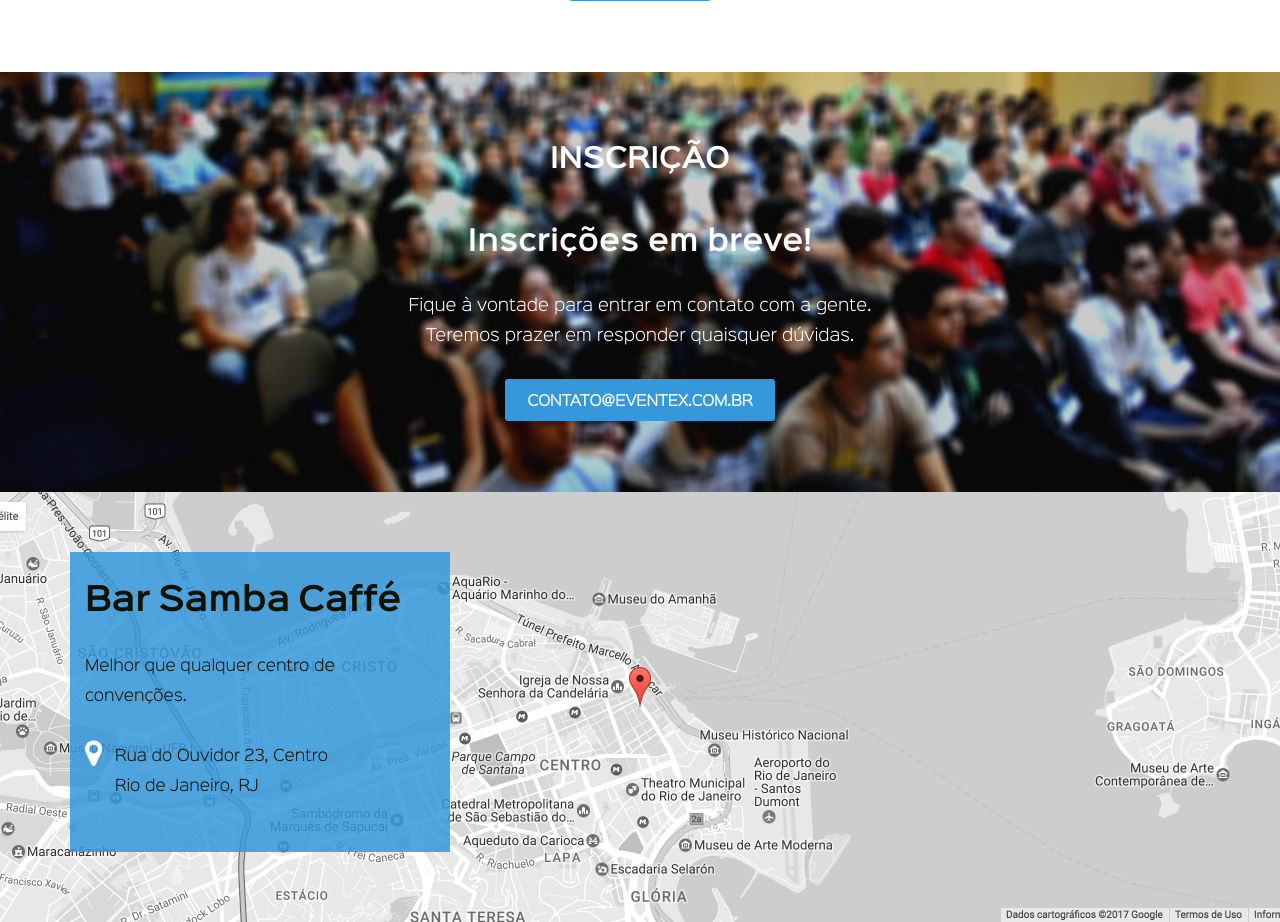
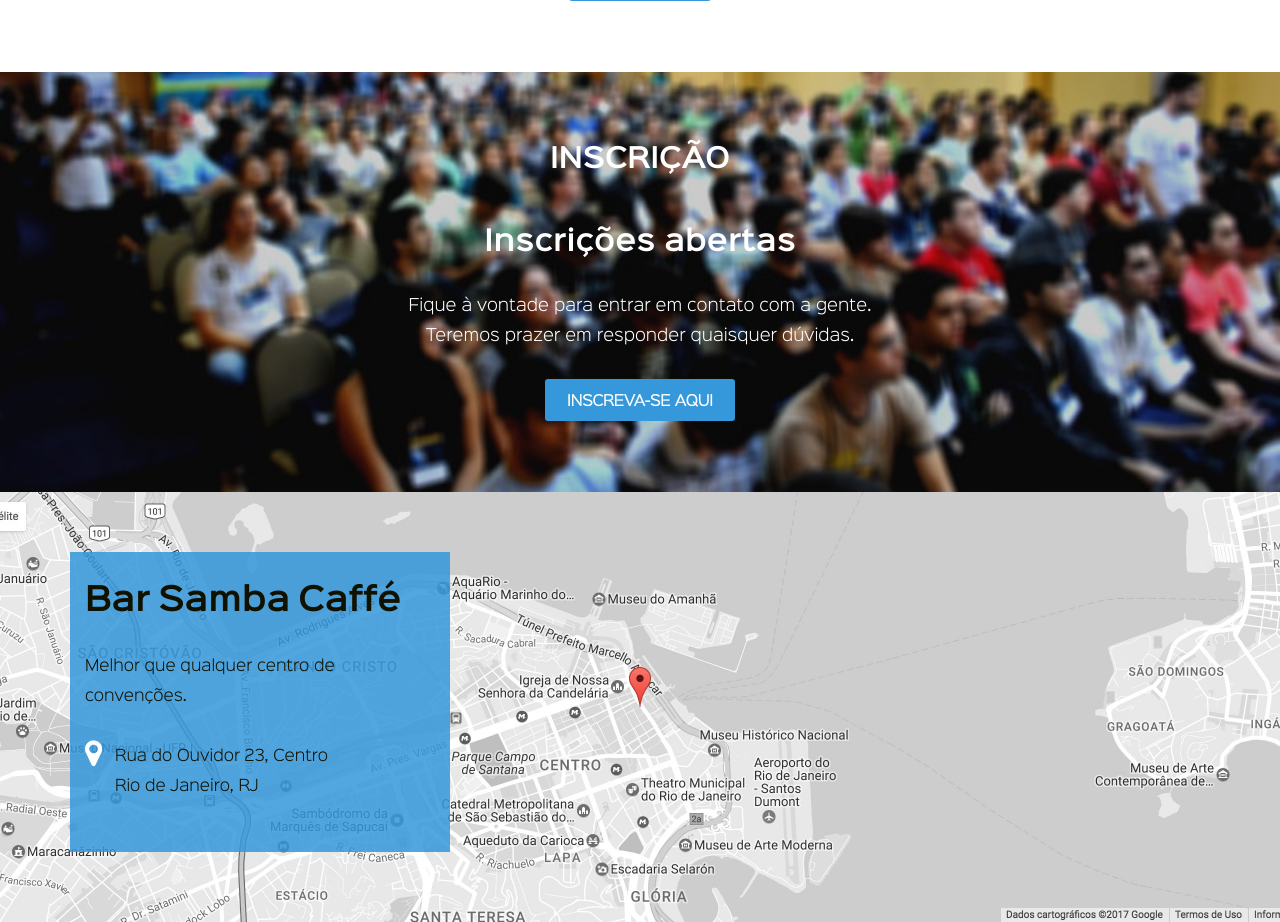
Before and after one commit to mabittar/eventex, a Django app: page / in a window 1280 px wide. Shown: the part 1818-2740 px from the top of the page. Run offline with Django 3.2, Linux system fonts and the light colour scheme; some libraries are stand-ins or nearby versions.

Commit message:
inscrições habilitadas

```diff
--- a/eventex/core/templates/index.html
+++ b/eventex/core/templates/index.html
@@ -112,10 +112,10 @@
         <div class="register row">
             <div class="text-align-center row desktop-12 padding-top-2 min-h-14 container">
                 <h2>Inscrição</h2>
-                <h3>Inscrições em breve!</h3>
+                <h3>Inscrições abertas</h3>
                 <p>Fique à vontade para entrar em contato com a gente.<br>Teremos prazer em responder quaisquer dúvidas.
                 </p>
-                <a class="btn-basic btn-blue" href="mailto:contato@eventex.com.br">contato@eventex.com.br</a>
+                <a class="btn-basic btn-blue" href="/inscricao/">Inscreva-se aqui</a>
             </div>
         </div>
     </section>
--- a/eventex/core/tests.py
+++ b/eventex/core/tests.py
@@ -4,6 +4,7 @@ from django.test import TestCase
 class HomeTest(TestCase):
     def setUp(self):
         self.response = self.client.get('/')
+
     def test_get(self):
         """GET / must return status code 200"""
         self.assertEqual(200, self.response.status_code)
@@ -11,3 +12,6 @@ class HomeTest(TestCase):
     def testTemplate(self):
         """GET / must use index.html"""
         self.assertTemplateUsed(self.response, 'index.html')
+
+    def test_subscription_link(self):
+        self.assertContains(self.response, 'href="/inscricao/"')
```
Also changed, not shown: eventex/subscriptions/tests.py (line endings or trailing spaces).
